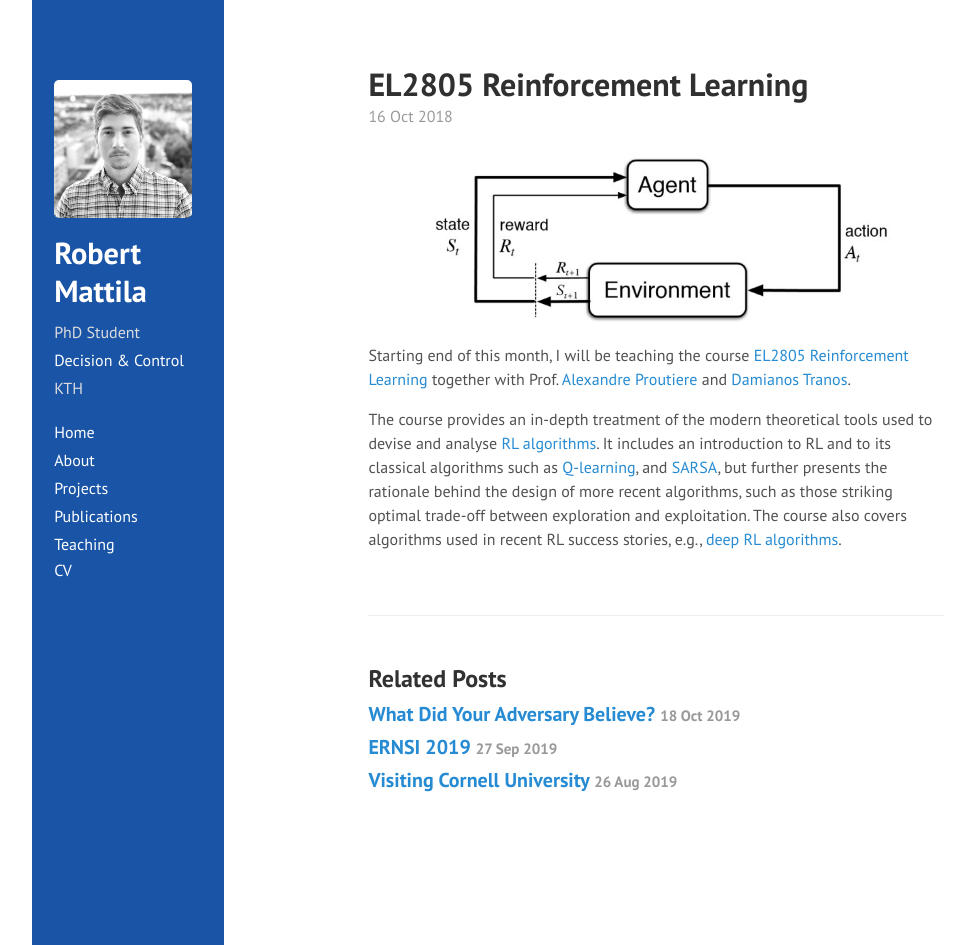
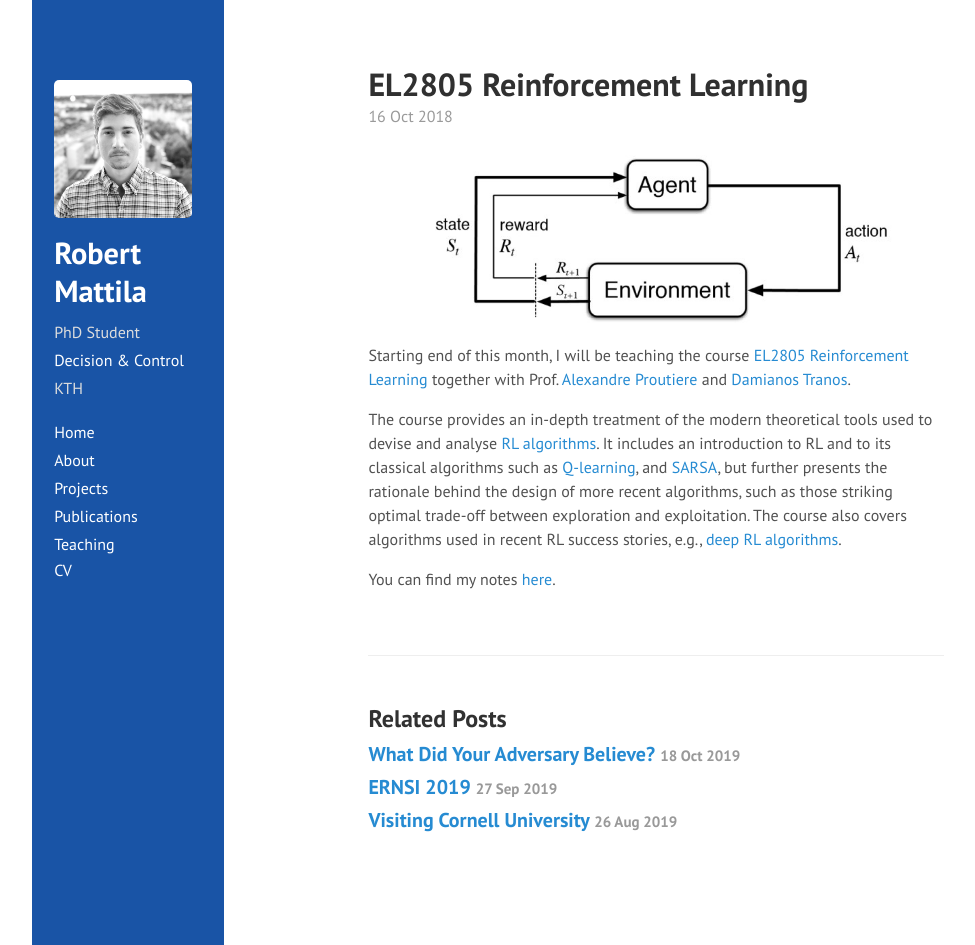
Before and after one commit to rmattila/rmattila.github.io, a Jekyll site: the page built from _posts/2018-10-16-RL.md, in a window 1280 px wide and 945 px high. Shown: the whole window, without its empty margins (70-1045 px from the left). Built offline with Jekyll 4.4.1, drawn with Linux system fonts in a browser that asks for light colours; comment, search, counter and statistics services are not loaded.

Commit message:
link to notes

```diff
--- a/_posts/2018-10-16-RL.md
+++ b/_posts/2018-10-16-RL.md
@@ -20,3 +20,5 @@ but further presents the rationale behind the design of more recent algorithms,
 those striking optimal trade-off between exploration and exploitation. The course also
 covers algorithms used in recent RL success stories, e.g., [deep RL
 algorithms](https://deepmind.com/blog/deep-reinforcement-learning/).
+
+You can find my notes [here](http://rmattila.github.io/teaching/).
```
